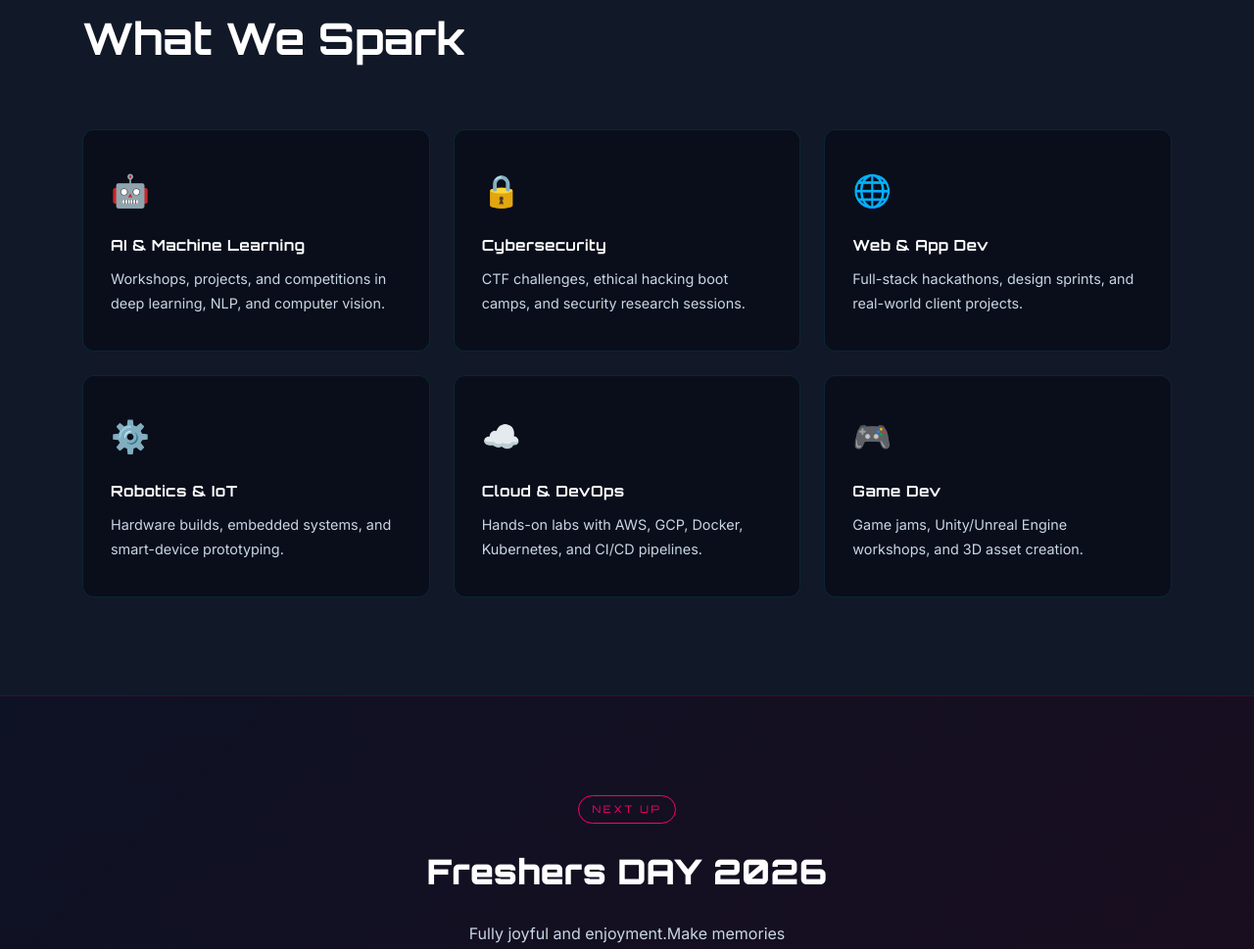
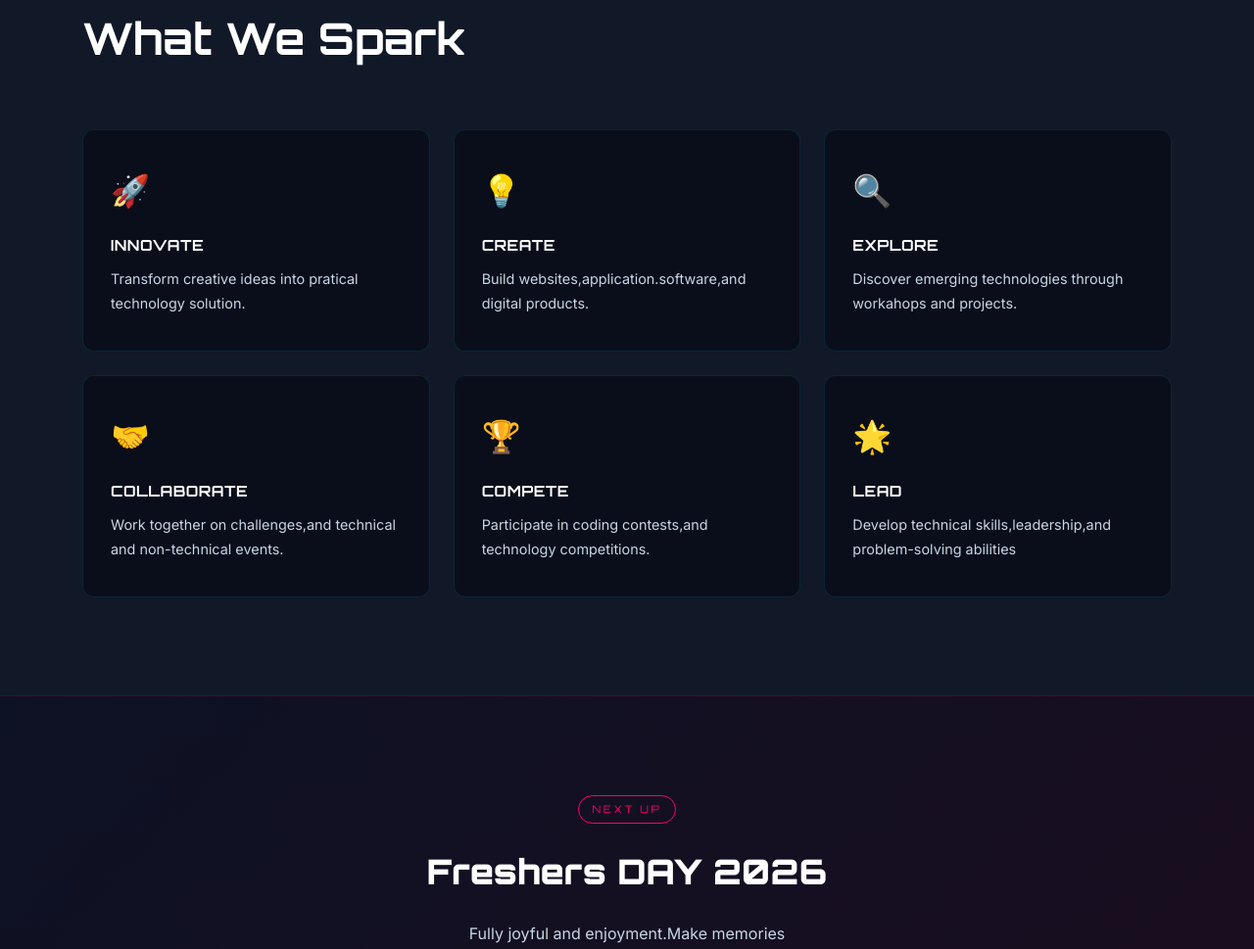
Before and after one commit to technosparkdep-dotcom/project, a website: page index.html in a window 1280 px wide. Shown: the part 1036-2005 px from the top of the page at 98% size. Drawn offline with Linux system fonts and the light colour scheme; no server answers.

Commit message:
Update index.html

```diff
--- a/index.html
+++ b/index.html
@@ -154,12 +154,12 @@
       <p class="section-eyebrow">Our Domains</p>
       <h2 class="section-title">What We Spark</h2>
       <div class="cards-grid">
-        <div class="card card-hover"><div class="card-icon">🤖</div><h3>AI & Machine Learning</h3><p>Workshops, projects, and competitions in deep learning, NLP, and computer vision.</p></div>
-        <div class="card card-hover"><div class="card-icon">🔒</div><h3>Cybersecurity</h3><p>CTF challenges, ethical hacking boot camps, and security research sessions.</p></div>
-        <div class="card card-hover"><div class="card-icon">🌐</div><h3>Web & App Dev</h3><p>Full-stack hackathons, design sprints, and real-world client projects.</p></div>
-        <div class="card card-hover"><div class="card-icon">⚙️</div><h3>Robotics & IoT</h3><p>Hardware builds, embedded systems, and smart-device prototyping.</p></div>
-        <div class="card card-hover"><div class="card-icon">☁️</div><h3>Cloud & DevOps</h3><p>Hands-on labs with AWS, GCP, Docker, Kubernetes, and CI/CD pipelines.</p></div>
-        <div class="card card-hover"><div class="card-icon">🎮</div><h3>Game Dev</h3><p>Game jams, Unity/Unreal Engine workshops, and 3D asset creation.</p></div>
+        <div class="card card-hover"><div class="card-icon">🚀</div><h3>INNOVATE</h3><p>Transform creative ideas into pratical technology solution.</p></div>
+        <div class="card card-hover"><div class="card-icon">💡</div><h3>CREATE</h3><p>Build websites,application.software,and digital products.</p></div>
+        <div class="card card-hover"><div class="card-icon">🔍</div><h3>EXPLORE</h3><p>Discover emerging technologies through workahops and projects.</p></div>
+        <div class="card card-hover"><div class="card-icon">🤝</div><h3>COLLABORATE</h3><p>Work together on challenges,and technical and non-technical events.</p></div>
+        <div class="card card-hover"><div class="card-icon">🏆</div><h3>COMPETE</h3><p>Participate in coding contests,and technology competitions.</p></div>
+        <div class="card card-hover"><div class="card-icon">🌟</div><h3>LEAD</h3><p>Develop technical skills,leadership,and problem-solving abilities</p></div>
       </div>
     </div>
   </section>
```
